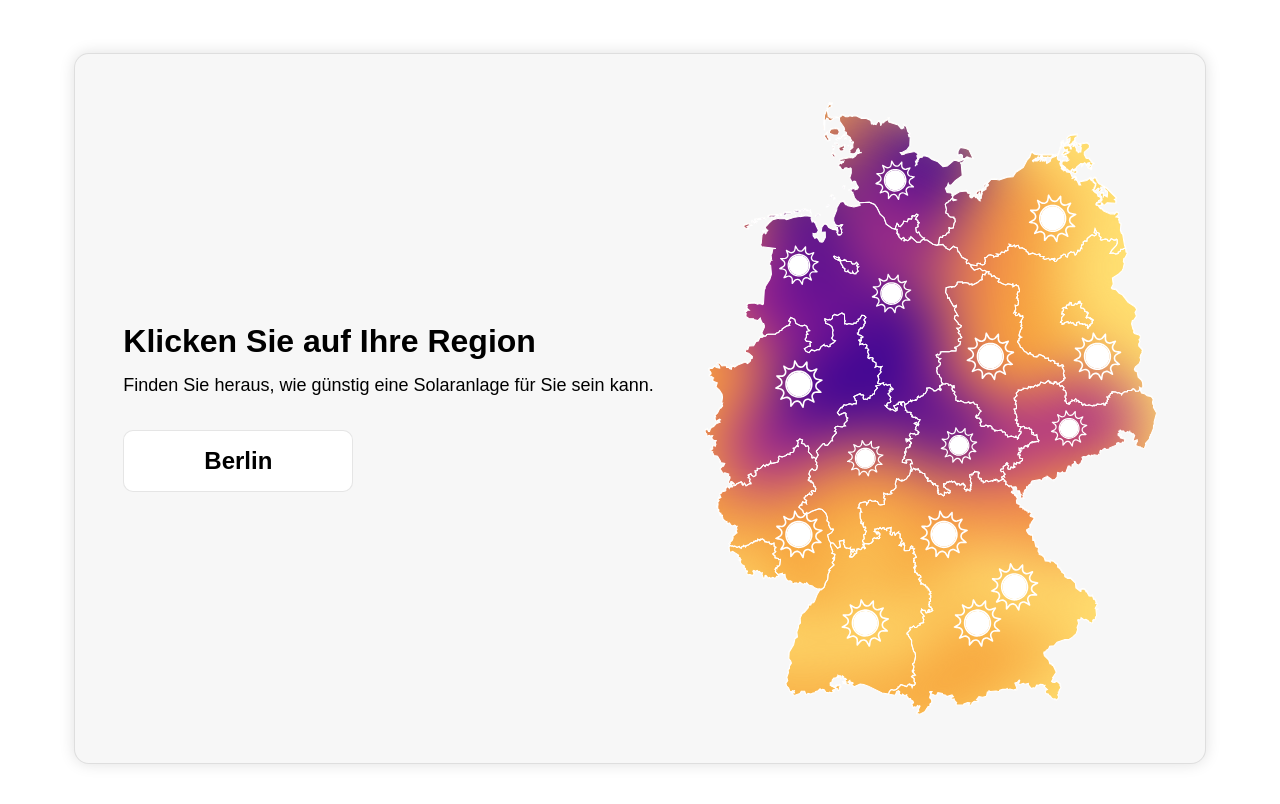
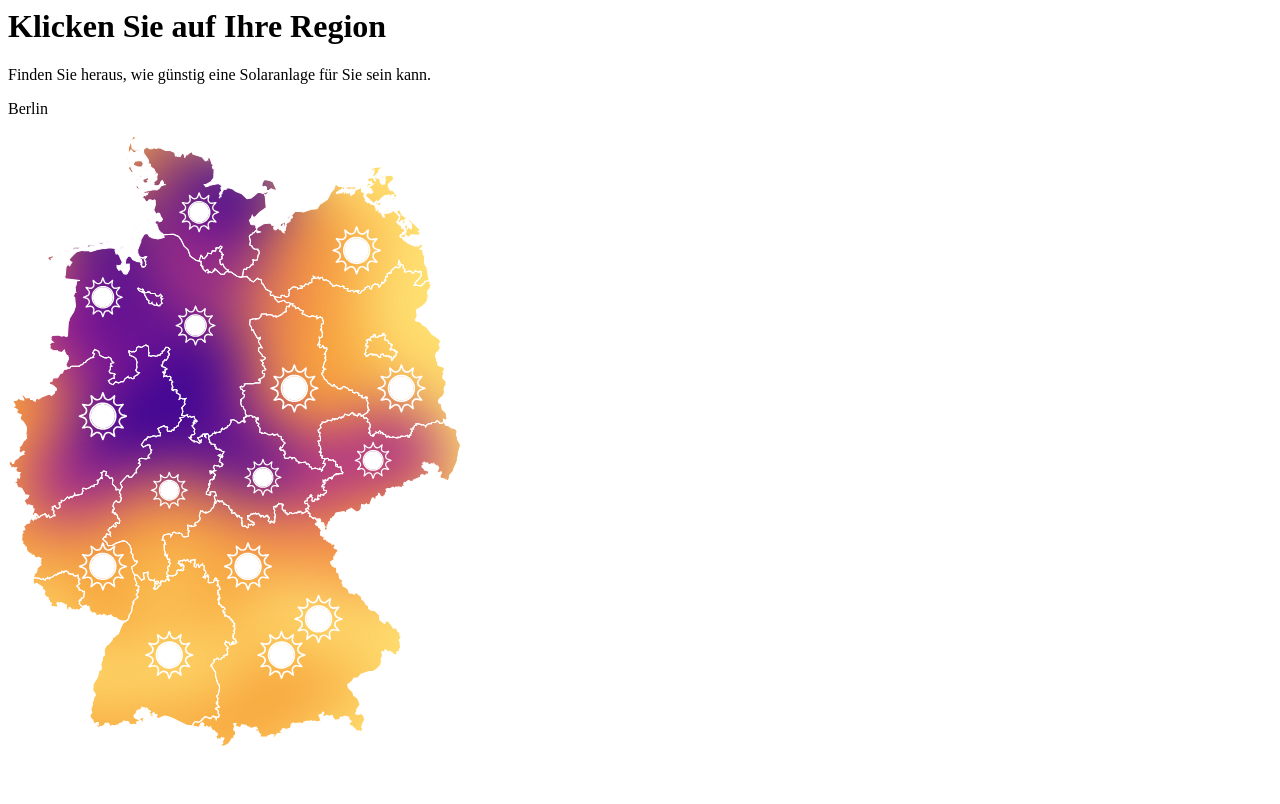
Before and after one commit to semiryad/weather-map, a plain HTML site: page index.html in a window 1280 px wide. Drawn offline with nearby package versions, Linux system fonts and the light colour scheme.

Commit message:
Update index.html

```diff
--- a/index.html
+++ b/index.html
@@ -1,93 +1,3 @@
-<style>
-body{
-display: flex;
-align-items: center;
-justify-content: center;
-height: 100vh;
-}
-.map-section-wrapper{
-display: flex;
-align-items: center;
-column-gap: 50px;
-background: #F7F7F7;
-padding: 3em;
-border-radius: 15px;
-box-shadow: 0px 0px 15px rgba(0,0,0,.125);
-border: 1px solid rgba(0,0,0,.1);
-}
-@keyframes sun{
-0%{
-	rotate: 0deg;
-}
-100%{
-	rotate: 360deg;
-}
-}
-p,h1{
-font-family: 'Nunito Sans', sans-serif;
-}
-h1{
-font-weight: 900;
-margin: 0;
-line-height: 100%;
-}
-p{
-font-size: 18px;
-}
-.sun{
-transform-box: fill-box;
-transform-origin: center;
-animation: sun 9s linear infinite;
-}
-.left{
-display: flex;
-flex-direction: column;
-align-items: flex-start;
-position: relative;
-}
-.right{
-position: relative;
-}
-.arrow{
-position: absolute;
-right: -5%;
-bottom: 10%;
-}
-.state-name{
-padding: 1em 5em;
-background: #fff;
-border-radius: 10px;
-display: flex;
-justify-content: center;
-margin-top: 1em;
-border: 1px solid rgba(0,0,0,.1);
-}
-.state-name > p{
-margin: 0;
-font-size: 24px;
-font-weight: 900;
-}
-.weather-map{
-display: block;
-position: absolute;
-transition: .9s all ease;
-}
-.g-land{
-fill: #FAD67A;
-transition: .3s all ease;
-cursor: pointer;
-}
-.g-land:hover{
-fill: #FFB800;
-}
-.hovered{
-opacity: 0;
-
-}
-.disabled{
-display: none;
-}
-</style>
 <div class="map-section">
 	<div class="map-section-wrapper">
 	<div class="left">
```
